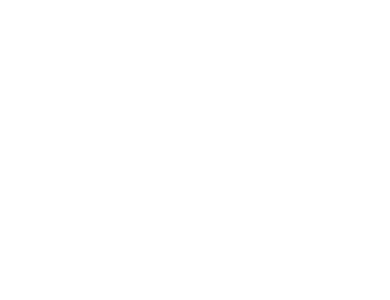
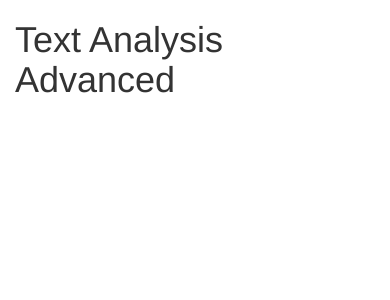
Before and after one commit to ranesi/text_analysis_django, a Django app: page / in a window 390 px wide. Before the commit the part shown is empty. Shown: the top 300 px of the page. Run offline with Django 3.2, Linux system fonts and the light colour scheme; some libraries are stand-ins or nearby versions.

Commit message:
added static files to html template

```diff
--- a/ta_web/templates/ta_web/base.html
+++ b/ta_web/templates/ta_web/base.html
@@ -1,13 +1,30 @@
-{% load static from staticfiles %}
+{% load staticfiles %}
 <!DOCTYPE html>
 <html lang="en">
+
 <head>
   <meta charset="utf-8">
   <meta name="viewport" content="width=device-width, initial-scale=1">
   <title>Text Analysis Advanced</title>
+  <!--- BOOTSTRAPPE --->
+  <link rel="stylesheet" href="//maxcdn.bootstrapcdn.com/bootstrap/3.2.0/css/bootstrap.min.css">
+  <link rel="stylesheet" href="//maxcdn.bootstrapcdn.com/bootstrap/3.2.0/css/bootstrap-theme.min.css">
 
+  <!--- STATIC FILES --->
+  <link rel="stylesheet" href="{% static 'css/style.css' %}">
 </head>
+
 <body>
-  {% block content %} {% endblock %}
+  <div class="container">
+    <div class="row">
+      <div class="col-sm-12">
+        <h1>Text Analysis Advanced</h1>
+      </div>
+    </div>
+    <div class="row">
+      {% block content %} {% endblock %}
+    </div>
+  </div>
 </body>
+
 </html>
```
